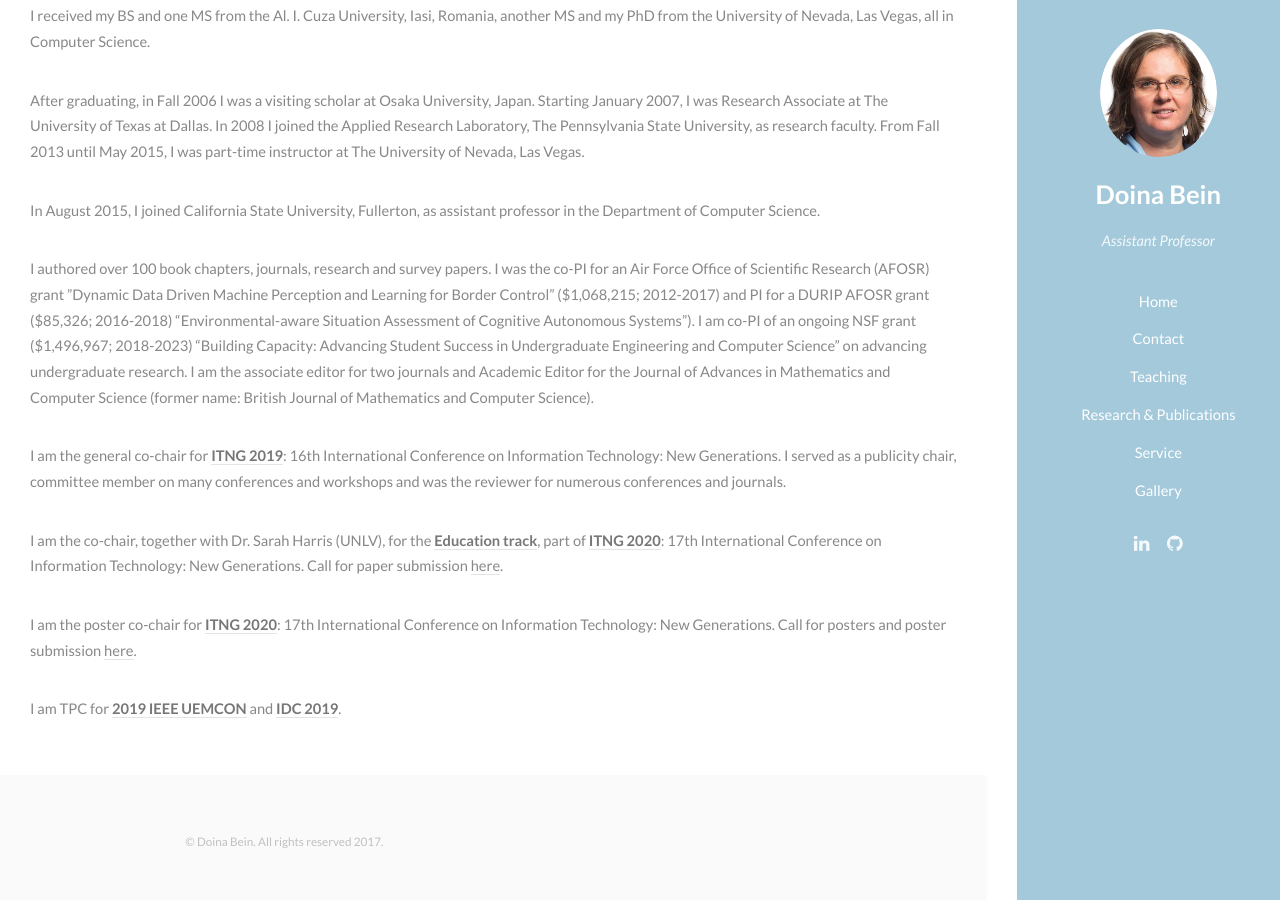
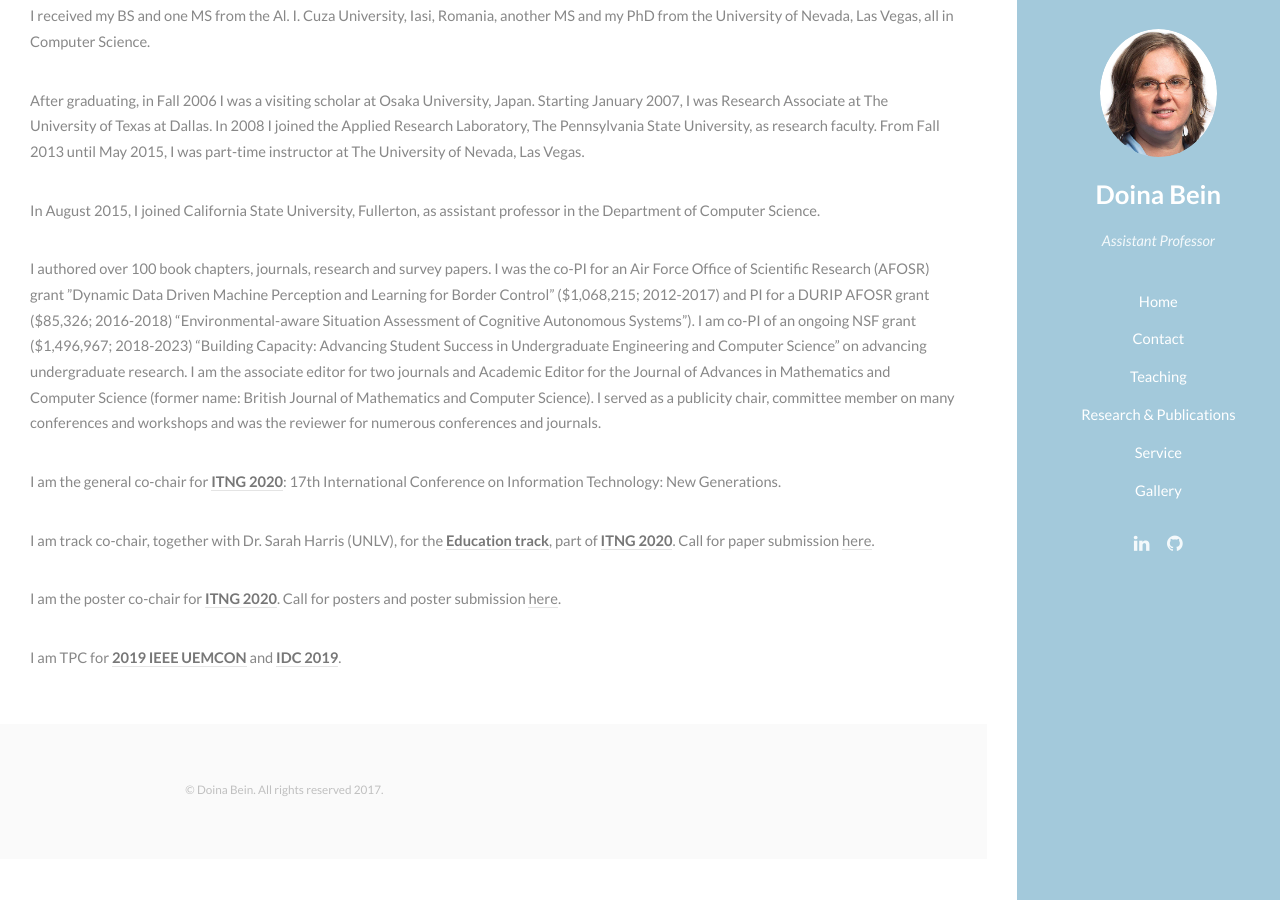
Before and after one commit to dbein/dbein.github.io, a Jekyll site: the page built from index.md, in a window 1280 px wide and 900 px high, scrolled down 780 px. Built offline with Jekyll 4.4.1, drawn with Linux system fonts in a browser that asks for light colours.

Commit message:
updated index.md and posterITNG

```diff
--- a/index.md
+++ b/index.md
@@ -23,17 +23,15 @@ In August 2015, I joined California State University, Fullerton, as assistant pr
 
 I authored over 100 book chapters, journals, research and survey papers.
 I was the co-PI for an Air Force Office of Scientific Research (AFOSR) grant ”Dynamic Data Driven Machine Perception and Learning for Border Control” ($1,068,215; 2012-2017) and PI for a DURIP AFOSR grant ($85,326; 2016-2018) “Environmental-aware Situation Assessment of Cognitive Autonomous Systems”). I am co-PI of an ongoing NSF grant ($1,496,967; 2018-2023) “Building Capacity: Advancing Student Success in Undergraduate Engineering and Computer Science” on advancing undergraduate research.
-I am the associate editor for two journals and Academic Editor for the Journal of Advances in Mathematics and Computer Science (former name: British Journal of Mathematics and Computer Science).
+I am the associate editor for two journals and Academic Editor for the Journal of Advances in Mathematics and Computer Science (former name: British Journal of Mathematics and Computer Science). I served as a publicity chair, committee member on many conferences and workshops and was the reviewer for numerous conferences and journals.
 
 I am the general co-chair for
-[__ITNG 2019__](http://www.itng.info/): 16th International Conference on
-Information Technology: New Generations.
-I served as a publicity chair, committee member on many conferences and workshops and was the reviewer for numerous conferences and journals.
+[__ITNG 2020__](http://www.itng.info/): 17th International Conference on Information Technology: New Generations.
 
-I am the co-chair, together with Dr. Sarah Harris (UNLV), for the [__Education track__]({{ site.baseurl }}educationITNG), part of [__ITNG 2020__](http://www.itng.info): 17th International Conference on Information Technology: New Generations. Call for paper submission
+I am track co-chair, together with Dr. Sarah Harris (UNLV), for the [__Education track__]({{ site.baseurl }}educationITNG), part of [__ITNG 2020__](http://www.itng.info). Call for paper submission
 <a href="{{ site.baseurl }}/educationITNG">here</a>.
 
 I am the poster co-chair for
-[__ITNG 2020__](http://www.itng.info): 17th International Conference on Information Technology: New Generations. Call for posters and poster submission <a href="{{ site.baseurl }}/posterITNG">here</a>.
+[__ITNG 2020__](http://www.itng.info). Call for posters and poster submission <a href="{{ site.baseurl }}/posterITNG">here</a>.
 
 I am TPC for [__2019 IEEE UEMCON__](http://ieee-uemcon.org/) and [__IDC 2019__](https://idc2019.ru/).
```
Also changed, not shown: posterITNG.md (+5 -7 lines).
